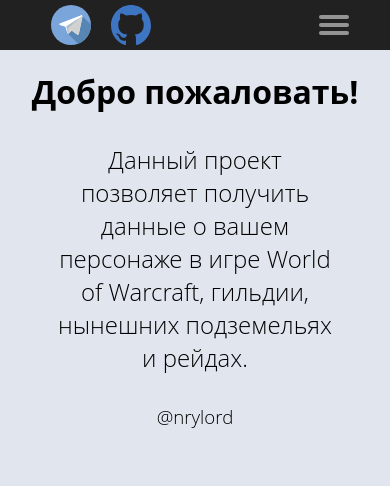
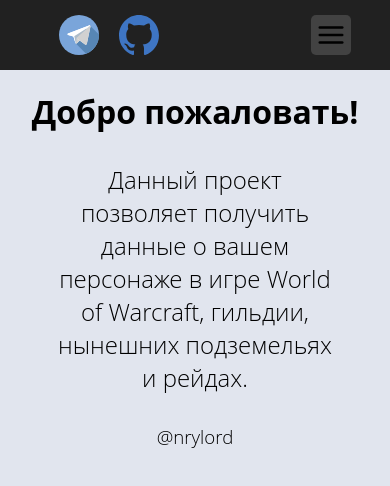
Before and after one commit to norylord/raider-io-vue-nrylord, a Vue app: page /character in a window 390 px wide. Shown: the top 486 px of the page. Built offline with nearby package versions, Linux system fonts and the light colour scheme.

Commit message:
Навбар стал управляемым компонентом

```diff
--- a/src/components/NavBar.vue
+++ b/src/components/NavBar.vue
@@ -5,29 +5,26 @@
       <img alt="" src="../assets/telegram.svg" style="align-self: center;">
       <img alt="" src="../assets/github.svg" style="align-self: center;">
     </div>
-    <input id="navbar__toggle" style="align-self: center;" type="checkbox">
-    <label class='navbar__button__container' for="navbar__toggle">
-      <div class='navbar__button'></div>
-    </label>
-    <div class="navbar__items__section">
+    <button id="navbar__toggle" @click="toggleNavItems"><img alt="" src="../assets/menu.svg"></button>
+    <div v-show="mobileView" class="navbar__items__section">
       <router-link to="/">
-        <div class="navbar__item"><img alt="" src="../assets/sword.svg"><h4 class="navbar__item__desc">Главная</h4>
+        <div @click="toggleNavItems" class="navbar__item"><img alt="" src="../assets/sword.svg"><h4 class="navbar__item__desc">Главная</h4>
         </div>
       </router-link>
       <router-link to="/character">
-        <div class="navbar__item"><img alt="" src="../assets/helmet.svg"><h4 class="navbar__item__desc">Персонаж</h4>
+        <div @click="toggleNavItems" class="navbar__item"><img alt="" src="../assets/helmet.svg"><h4 class="navbar__item__desc">Персонаж</h4>
         </div>
       </router-link>
       <router-link to="/guild">
-        <div class="navbar__item"><img alt="" src="../assets/guild.svg"><h4 class="navbar__item__desc">Гильдия</h4>
+        <div @click="toggleNavItems" class="navbar__item"><img alt="" src="../assets/guild.svg"><h4 class="navbar__item__desc">Гильдия</h4>
         </div>
       </router-link>
       <router-link to="/equip">
-        <div class="navbar__item"><img alt="" src="../assets/dungeon.svg"><h4 class="navbar__item__desc">Подземелья</h4>
+        <div @click="toggleNavItems" class="navbar__item"><img alt="" src="../assets/dungeon.svg"><h4 class="navbar__item__desc">Подземелья</h4>
         </div>
       </router-link>
       <router-link to="/progress">
-        <div class="navbar__item"><img alt="" src="../assets/raid.svg"><h4 class="navbar__item__desc">Рейды</h4></div>
+        <div @click="toggleNavItems" class="navbar__item"><img alt="" src="../assets/raid.svg"><h4 class="navbar__item__desc">Рейды</h4></div>
       </router-link>
     </div>
 
@@ -35,7 +32,30 @@
 </template>
 
 <script>
-export default {}
+export default {
+  data() {
+    return {
+      mobileView: true
+    }
+  },
+  methods: {
+    toggleNavItems() {
+      if (window.innerWidth < 700){
+        this.mobileView === false ? this.mobileView = true : this.mobileView = false
+      }
+    }
+  },
+  mounted() {
+    this.mobileView = window.innerWidth > 700
+    window.addEventListener('resize', () => {
+      this.mobileView = window.innerWidth > 700
+    })
+  },
+  beforeMount() {
+
+  }
+
+}
 </script>
 
 <style lang="sass" scoped>
@@ -62,36 +82,16 @@
 
   #navbar__toggle
     display: none
+    border: 0
+    padding: 5px
+    border-radius: 5px
+    background: #424242
+    cursor: pointer
 
-  .navbar__button,
-  .navbar__button::before,
-  .navbar__button::after
-    display: block
-    background-color: #949494
-    position: absolute
-    height: 4px
-    width: 30px
-    transition: transform 500ms cubic-bezier(.17, .67, 1, .36)
-    border-radius: 2px
+    img
+      width: 30px
 
-  .navbar__button::before
-    content: ''
-    margin-top: -8px
 
-  .navbar__button::after
-    content: ''
-    margin-top: 8px
-
-  #navbar__toggle:checked + .navbar__button__container .navbar__button::before
-    margin-top: 0
-    transform: rotate(135deg)
-
-  #navbar__toggle:checked + .navbar__button__container .navbar__button
-    background: rgba(255, 255, 255, 0)
-
-  #navbar__toggle:checked + .navbar__button__container .navbar__button::after
-    margin-top: 0
-    transform: rotate(-135deg)
 
   &:hover
     transition: all 0.3s linear
@@ -146,26 +146,32 @@
     justify-content: space-around
     position: static
 
+    &:hover
+      background: #212121
+
     &__button__container
       display: flex
 
+
     &__img__section
       flex-flow: row nowrap
+      padding: 10px
       flex: 0 0 50%
 
       img
         margin: 5px 10px
 
     &__items__section
-      display: none
       flex: 1 0 100%
 
     &__item
       flex: 1 0 100%
+      padding: 30px 4rem
       display: flex
-      justify-content: center
+      justify-content: space-around
+      background: #1c1c1c
 
-  input:checked
-    ~ .navbar__items__section
+
+    #navbar__toggle
       display: flex
 </style>
```
Also changed, not shown: src/assets/menu.svg (added).
